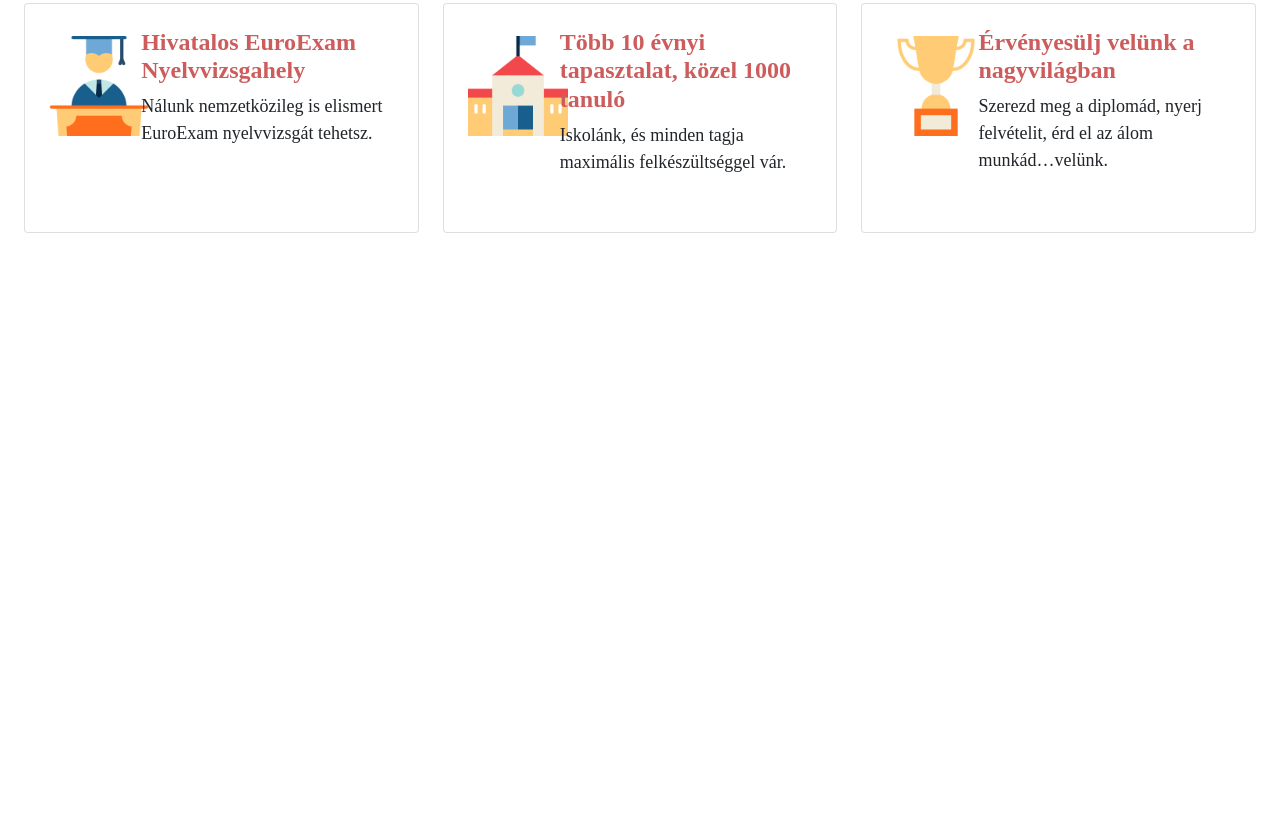
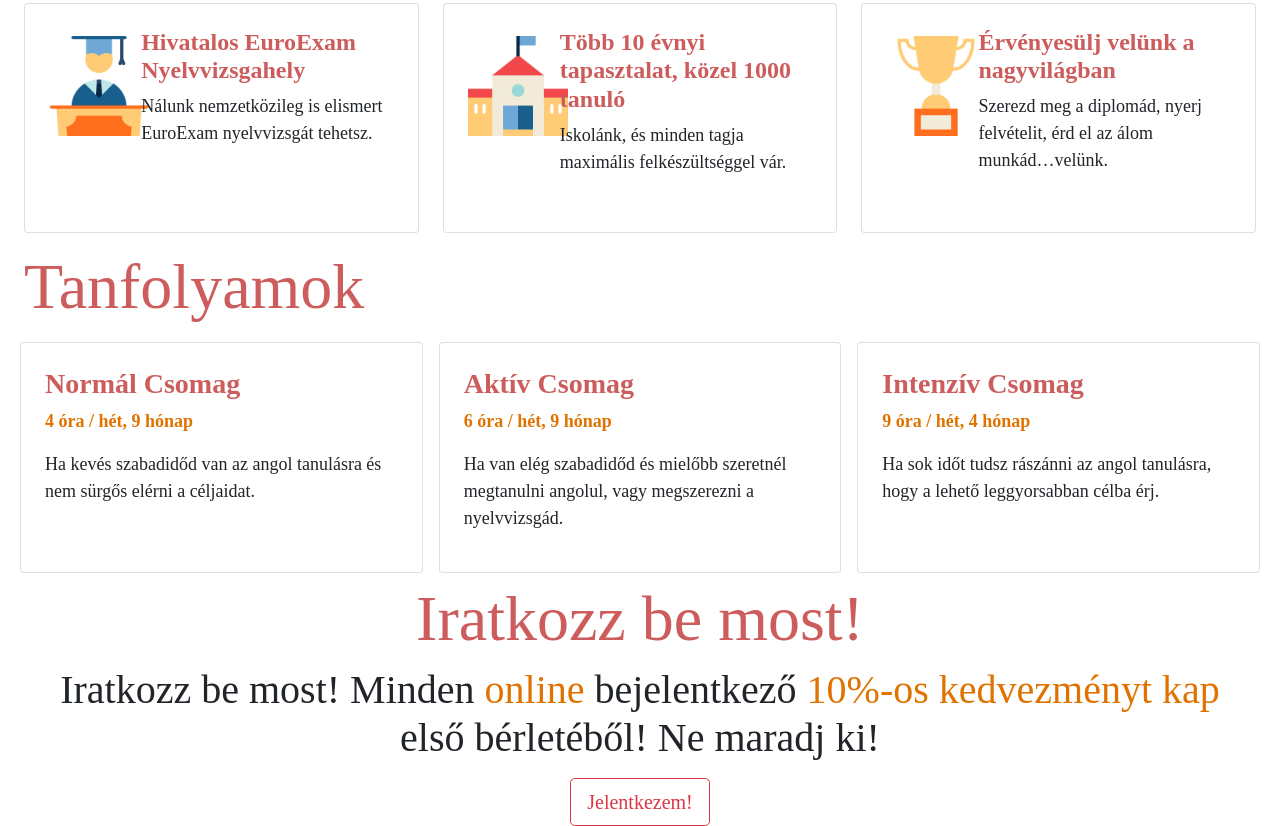
Before and after one commit to FKMLJF/my-school-site, a Gatsby site: page / in a window 1280 px wide. Shown: the part 521-1347 px from the top of the page. Before the commit the page ends 800 px from the top, so only its background shows below. Built offline with nearby package versions, Linux system fonts and the light colour scheme; Gatsby itself is replaced by a stand-in of ours; a web font is replaced by a local one.

Commit message:
make index page

```diff
--- a/src/components/layout.css
+++ b/src/components/layout.css
@@ -25,7 +25,7 @@
 
 
 h1, h2, h3, h4, h5, h6, a{
-    color: #cd5c5c!important;
+    color: #cd5c5c;
 }
 .card-icons{
     width: min(max(50px, 8vw), 100px);
--- a/src/pages/index.js
+++ b/src/pages/index.js
@@ -5,6 +5,7 @@
 import HighSchool from "../images/high-school.png";
 import Trophy from "../images/trophy.png";
 import HeadCard from "../templates/head-card";
+import Link from "gatsby-link";
 
 const IndexPage = () => {
     return (
@@ -37,6 +38,34 @@
                         head={"Érvényesülj velünk a nagyvilágban"}
                         desc={"Szerezd meg a diplomád, nyerj felvételit, érd el az álom munkád…velünk."}/>
                 </Col>
+                <Col lg={12}><h1 className={"display-3"}>Tanfolyamok</h1></Col>
+                <Col lg={4}  md={4} sm={4} className={"p-2 min-ih-100"} >
+                    <div className={"card p-4 min-ih-100 "}>
+                        <h3 className={"fw-bold"}>Normál Csomag</h3>
+                        <p className={"text-orange fw-bolder"}>4 óra / hét, 9 hónap</p>
+                        <p>Ha kevés szabadidőd van az angol tanulásra és nem sürgős elérni a céljaidat.</p>
+                    </div>
+                </Col>
+                <Col lg={4}  md={4} sm={4} className={"p-2"}>
+                    <div className={"card p-4 min-ih-100 "}>
+                        <h3 className={"fw-bold"}>Aktív Csomag</h3>
+                        <p className={"text-orange fw-bolder"}>6 óra / hét, 9 hónap</p>
+                        <p>Ha van elég szabadidőd és mielőbb szeretnél megtanulni angolul, vagy megszerezni a nyelvvizsgád.</p>
+                    </div>
+                </Col>
+                <Col lg={4}  md={4} sm={4} className={"p-2"}>
+                    <div className={"card p-4 min-ih-100 "}>
+                        <h3 className={"fw-bold"}>Intenzív Csomag</h3>
+                        <p className={"text-orange fw-bolder"}>9 óra / hét, 4 hónap</p>
+                        <p>Ha sok időt tudsz rászánni az angol tanulásra, hogy a lehető leggyorsabban célba érj.</p>
+                    </div>
+                </Col>
+                <Col lg={12} className={"text-center"}>
+                    <h1 className={"display-3"}>Iratkozz be most!</h1>
+                    <p className={"display-6"}>Iratkozz be most! Minden <strong className={"text-orange"}>online</strong> bejelentkező <strong className={"text-orange"}>10%-os kedvezményt kap</strong> első bérletéből! Ne maradj ki!</p>
+
+                    <Link className="btn btn-lg btn-outline-danger" to="/contact/">Jelentkezem!</Link>
+                </Col>
             </Row>
         </Container>
     )
--- a/src/templates/head-card.js
+++ b/src/templates/head-card.js
@@ -3,7 +3,7 @@
 
 const HeadCard = (props) => {
     return (
-        <Card className={"px-2 py-2 min-ih-100 mb-3"}>
+        <Card className={"p-2 min-ih-100 mb-3"}>
             <Card.Body>
                 <Row>
                     <Col lg={3} xs={3} className={"d-flex align-items-start pt-2 d-md-none d-lg-block"}>
```
